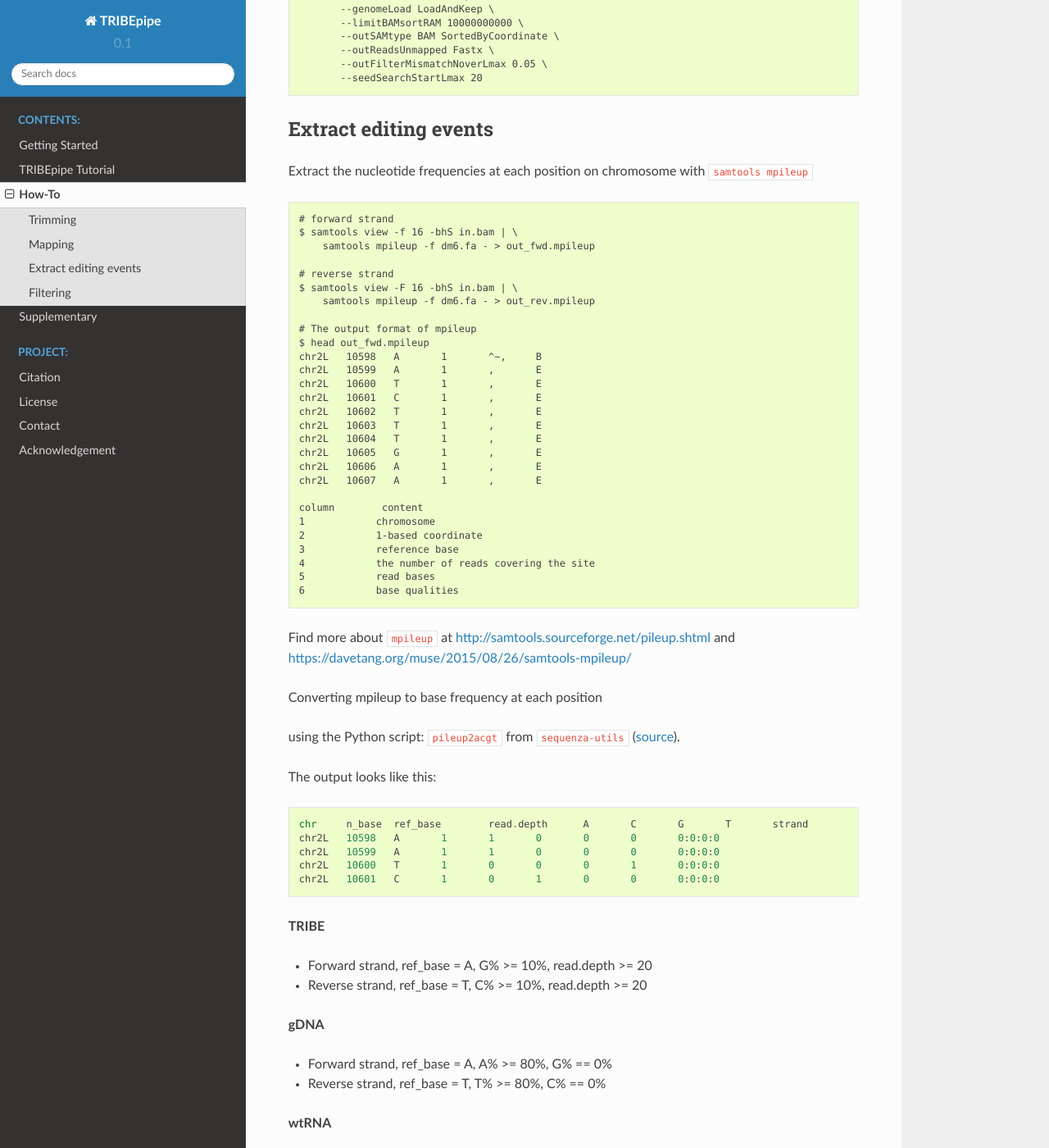
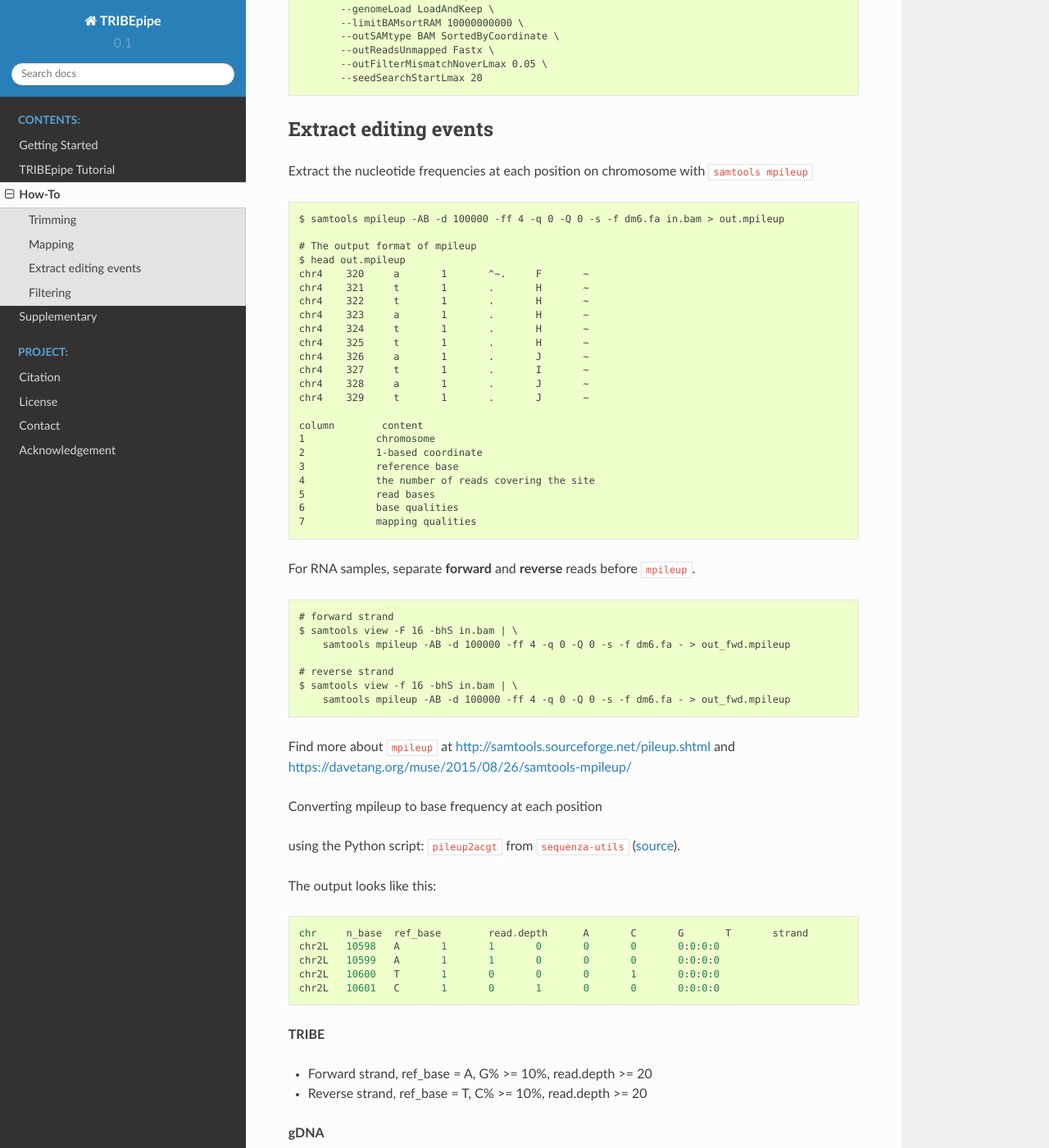
Before and after one commit to bakerwm/TRIBEpipe, a Sphinx documentation site: the page built from docs/source/how_to.rst, in a window 1280 px wide and 1400 px high, scrolled down 1179 px. Shown: the whole window at 82% size. Built offline with Sphinx 7.4.7 and the Read the Docs theme 2.0.0, drawn with Linux system fonts in a browser that asks for light colours.

Commit message:
update extract editiing events

```diff
--- a/docs/source/how_to.rst
+++ b/docs/source/how_to.rst
@@ -75,26 +75,20 @@ Extract the nucleotide frequencies at each position on chromosome with ``samtool
 
 ::
 
-    # forward strand
-    $ samtools view -f 16 -bhS in.bam | \
-        samtools mpileup -f dm6.fa - > out_fwd.mpileup
-
-    # reverse strand
-    $ samtools view -F 16 -bhS in.bam | \
-        samtools mpileup -f dm6.fa - > out_rev.mpileup
+    $ samtools mpileup -AB -d 100000 -ff 4 -q 0 -Q 0 -s -f dm6.fa in.bam > out.mpileup
 
     # The output format of mpileup
-    $ head out_fwd.mpileup
-    chr2L   10598   A       1       ^~,     B
-    chr2L   10599   A       1       ,       E
-    chr2L   10600   T       1       ,       E
-    chr2L   10601   C       1       ,       E
-    chr2L   10602   T       1       ,       E
-    chr2L   10603   T       1       ,       E
-    chr2L   10604   T       1       ,       E
-    chr2L   10605   G       1       ,       E
-    chr2L   10606   A       1       ,       E
-    chr2L   10607   A       1       ,       E
+    $ head out.mpileup
+    chr4    320     a       1       ^~.     F       ~
+    chr4    321     t       1       .       H       ~
+    chr4    322     t       1       .       H       ~
+    chr4    323     a       1       .       H       ~
+    chr4    324     t       1       .       H       ~
+    chr4    325     t       1       .       H       ~
+    chr4    326     a       1       .       J       ~
+    chr4    327     t       1       .       I       ~
+    chr4    328     a       1       .       J       ~
+    chr4    329     t       1       .       J       ~
 
     column        content
     1            chromosome
@@ -103,6 +97,20 @@ Extract the nucleotide frequencies at each position on chromosome with ``samtool
     4            the number of reads covering the site
     5            read bases
     6            base qualities
+    7            mapping qualities
+
+
+For RNA samples, separate **forward** and **reverse** reads before ``mpileup``.
+
+::
+
+    # forward strand
+    $ samtools view -F 16 -bhS in.bam | \
+        samtools mpileup -AB -d 100000 -ff 4 -q 0 -Q 0 -s -f dm6.fa - > out_fwd.mpileup
+
+    # reverse strand
+    $ samtools view -f 16 -bhS in.bam | \
+        samtools mpileup -AB -d 100000 -ff 4 -q 0 -Q 0 -s -f dm6.fa - > out_fwd.mpileup
 
 
 Find more about ``mpileup`` at http://samtools.sourceforge.net/pileup.shtml and https://davetang.org/muse/2015/08/26/samtools-mpileup/
```
